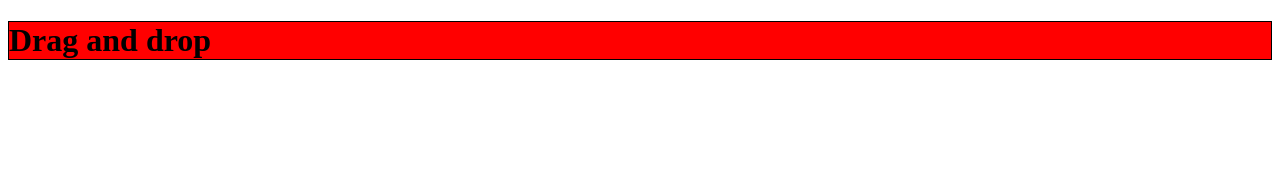
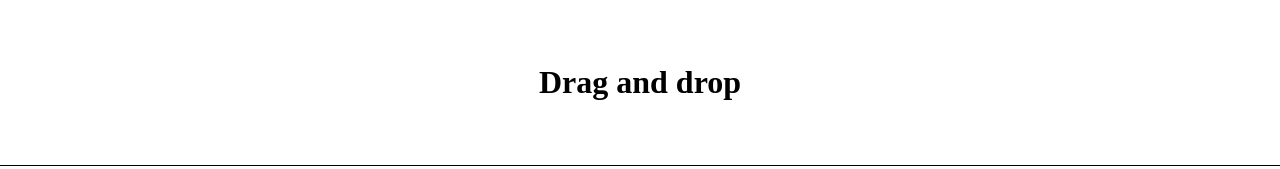
Before and after one commit to Shamoleambo/drag-and-drop, a website: page src/public/index.html in a window 1280 px wide. Drawn offline with Linux system fonts and the light colour scheme.

Commit message:
feat: add some styling for the h1 tag

```diff
--- a/src/index.js
+++ b/src/index.js
@@ -3,12 +3,9 @@ const http = require("http")
 
 const httpServer = http.createServer((req, res) => {
   const url = req.url
-  console.log(url)
 
   if(url === "/") {
-    console.log("dentro")
     fs.readFile("./src/public/index.html", (error, data) => {
-      console.log("dentro;dentro")
       res.writeHead(200, { "Content-Type": "text/html" })
       res.end(data)
     })
--- a/src/public/styles/index.css
+++ b/src/public/styles/index.css
@@ -1,4 +1,11 @@
+* {
+    margin: 0;
+    padding: 0;
+    box-sizing: border-box;
+}
+
 h1 {
-    background-color: red;
-    border: 1px solid black;
+    padding: 2em;
+    text-align: center;
+    border-bottom: 1px solid black;
 }
```
